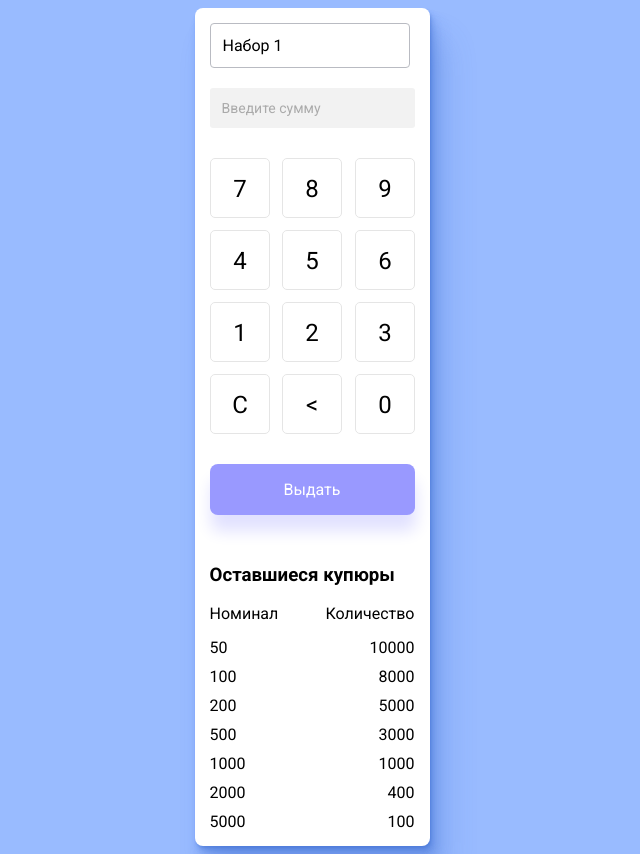
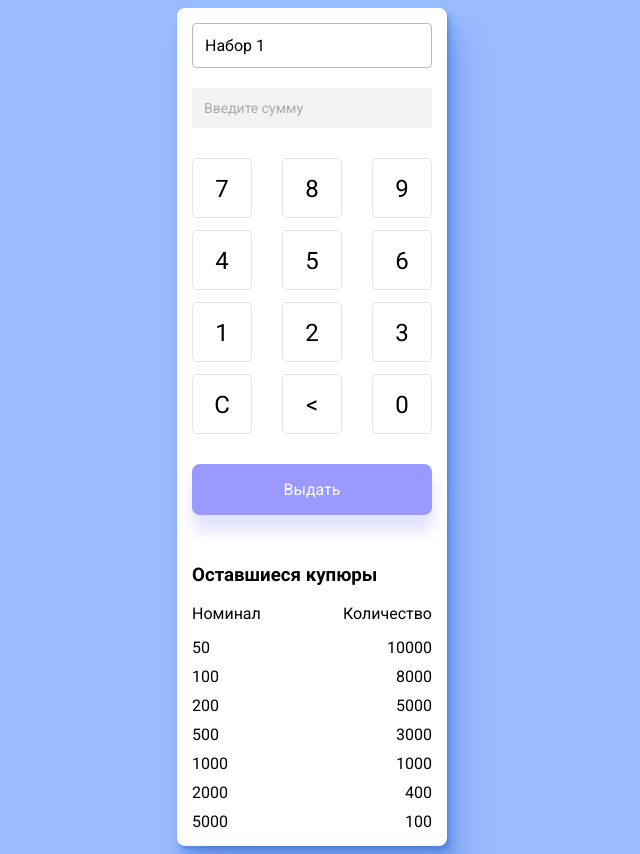
Before and after one commit to ayoz4/virtual-atm, a React app: page / in a window 1280 px wide. Shown: the whole page, without its empty margins (328-968 px from the left). Built offline with nearby package versions, Linux system fonts and the light colour scheme.

Commit message:
algorithm fix

```diff
--- a/src/components/atm/Atm.scss
+++ b/src/components/atm/Atm.scss
@@ -9,7 +9,7 @@ body {
   font-family: "Roboto", sans-serif;
   display: flex;
   flex-direction: column;
-  width: fit-content;
+  max-width: 270px;
   margin: 0 auto;
   padding: 15px;
   box-shadow: 1px 2px 2px hsl(220deg 60% 50% / 0.2),
--- a/src/components/atm/index.js
+++ b/src/components/atm/index.js
@@ -24,19 +24,25 @@ function ATM() {
   // }, [limit]);
 
   function onSubmit() {
-    if (result?.remains > 50) return;
+    // if (result?.remains > 50) return;
 
     setSum(Number.parseFloat(sum) + Number.parseFloat(amount));
 
     const banknotes = getBanknotes(amount, limit.value);
+    if (banknotes.remains > 50) return;
     console.log(banknotes);
     let resultCopy = Object.assign({}, result);
 
     if (result) {
       for (const key in banknotes) {
+        // if (key === "remains" && resultCopy.hasOwnProperty("remains")) {
+        //   resultCopy.remains += banknotes.remains;
+        //   continue;
+        // }
+
         if (!resultCopy.hasOwnProperty(key)) {
-          resultCopy = { ...resultCopy, ...banknotes };
-          console.log(resultCopy);
+          // resultCopy = { ...resultCopy, ...banknotes };
+          resultCopy[key] = banknotes[key];
           continue;
         }
 
@@ -45,6 +51,7 @@ function ATM() {
         }
       }
 
+      console.log("banknotes", banknotes, "resultCopy", resultCopy)
       setResult(resultCopy);
     } else setResult(banknotes);
 
--- a/src/components/common/Select/Select.scss
+++ b/src/components/common/Select/Select.scss
@@ -1,5 +1,5 @@
 .dropdown {
-  width: 200px;
+  width: 100%;
   position: relative;
 
   &__select {
--- a/src/components/numpad/Numpad.scss
+++ b/src/components/numpad/Numpad.scss
@@ -6,12 +6,13 @@
   &__list {
     list-style: none;
     display: grid;
-    grid-template-columns: repeat(3, 1fr);
+    grid-template-columns: 60px 1fr 60px;
     font-size: 24px;
     gap: 12px;
     padding: 0;
     margin: 0;
     direction: rtl;
+    place-items: center;
   }
 
   &__item {
```
Also changed, not shown: 1 other file (tests, documents, lock files or other folders).
